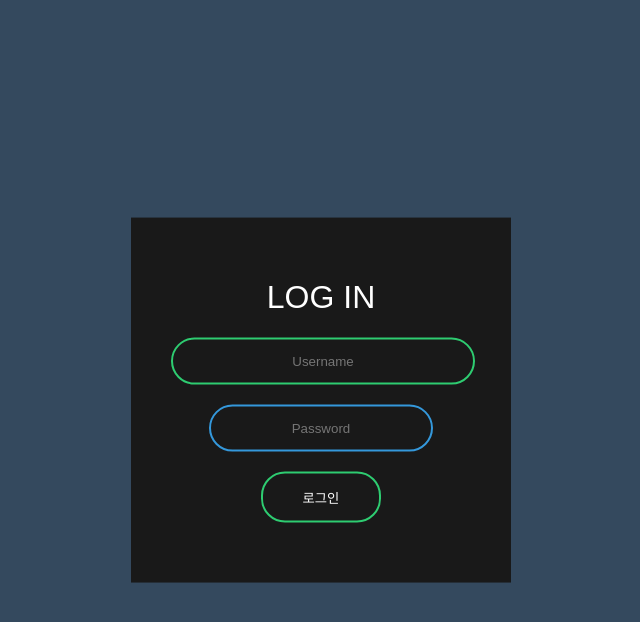
After one commit to LIkelion-at-KOREATECH/Naro, a Django app: page /login/ in a window 1280 px wide. The commit adds this page. Shown: the top 622 px of the page, without its empty margins (319-959 px from the left). Run offline with Django 3.2, Linux system fonts and the light colour scheme.

Commit message:
Update Account/Login 기능

```diff
--- /dev/null
+++ b/Naroproject/Accounts/static/css/login.css
@@ -0,0 +1,56 @@
+body{
+  margin: 0;
+  padding: 0;
+  font-family: sans-serif;
+  background: #34495e;
+}
+.box{
+  width: 300px;
+  padding: 40px;
+  position: absolute;
+  top: 50%;
+  left: 50%;
+  transform: translate(-50%,-50%);
+  background: #191919;
+  text-align: center;
+}
+.box h1{
+  color: white;
+  text-transform: uppercase;
+  font-weight: 500;
+}
+.box input[type = "text"],.box input[type = "password"]{
+  border:0;
+  background: none;
+  display: block;
+  margin: 20px auto;
+  text-align: center;
+  border: 2px solid #3498db;
+  padding: 14px 10px;
+  width: 200px;
+  outline: none;
+  color: white;
+  border-radius: 24px;
+  transition: 0.25s;
+}
+.box input[type = "text"]:focus,.box input[type = "password"]:focus{
+  width: 280px;
+  border-color: #2ecc71;
+}
+.box input[type = "submit"]{
+  border:0;
+  background: none;
+  display: block;
+  margin: 20px auto;
+  text-align: center;
+  border: 2px solid #2ecc71;
+  padding: 14px 40px;
+  outline: none;
+  color: white;
+  border-radius: 24px;
+  transition: 0.25s;
+  cursor: pointer;
+}
+.box input[type = "submit"]:hover{
+  background: #2ecc71;
+}
--- /dev/null
+++ b/Naroproject/Accounts/templates/registration/login.html
@@ -0,0 +1,21 @@
+{% load static %}
+
+<!DOCTYPE html>
+<html lang="en" dir="ltr">
+  <head>
+    <meta charset="utf-8">
+    <title>َNaro Login Page</title>
+    <link rel="stylesheet" href="{% static 'css/login.css' %}">
+  </head>
+  <body>
+
+<form class="box" method="POST">
+{% csrf_token %}
+  <h1>Log in</h1>
+  <input type="text" name="username" autofocus="" autocapitalize="none" autocomplete="username" maxlength="150" required="" id="id_username" placeholder="Username">
+  <input type="password" name="password" autocomplete="current-password" required="" id="id_password" placeholder="Password">
+  <input type="submit" name="" value="로그인">
+</form>
+
+  </body>
+</html>
--- a/Naroproject/Accounts/urls.py
+++ b/Naroproject/Accounts/urls.py
@@ -1,7 +1,9 @@
 from django.urls import path
-from .views import signup,signin
+from .views import signup
+from django.contrib.auth.views import LogoutView,LoginView
 
 urlpatterns = [
     path('signup/', signup, name="signup"),
-    path('signin/', signin, name="signin"),
+    path('login/', LoginView.as_view(), name="login"),
+    path('logout/', LogoutView.as_view(), name="logout"),
 ]
--- a/Naroproject/Main/views.py
+++ b/Naroproject/Main/views.py
@@ -3,7 +3,7 @@ from django.shortcuts import render
 # Create your views here.
 
 def home(request):
-    return render(request, 'main_bf_login.html')
+    return render(request, 'main/main_bf_login.html')
 
 def main_af_login(request):
-    return render(request, 'main_af_login.html')
+    return render(request, 'main/main_af_login.html')
```
Also changed, not shown: Naroproject/Accounts/templates/login.html (deleted, +0 -12 lines), Naroproject/Accounts/templates/registration/signup.html (renamed from Naroproject/Accounts/templates/signup.html, +6 -1 lines), Naroproject/Accounts/views.py (+12 -6 lines), Naroproject/Naroproject/settings.py (+12 -2 lines), Naroproject/static/css/login.css (added, +56 -0 lines), Naroproject/Main/templates/main/main_af_login.html (renamed from Naroproject/Main/templates/main_af_login.html), Naroproject/Main/templates/main/main_bf_login.html (renamed from Naroproject/Main/templates/main_bf_login.html).
